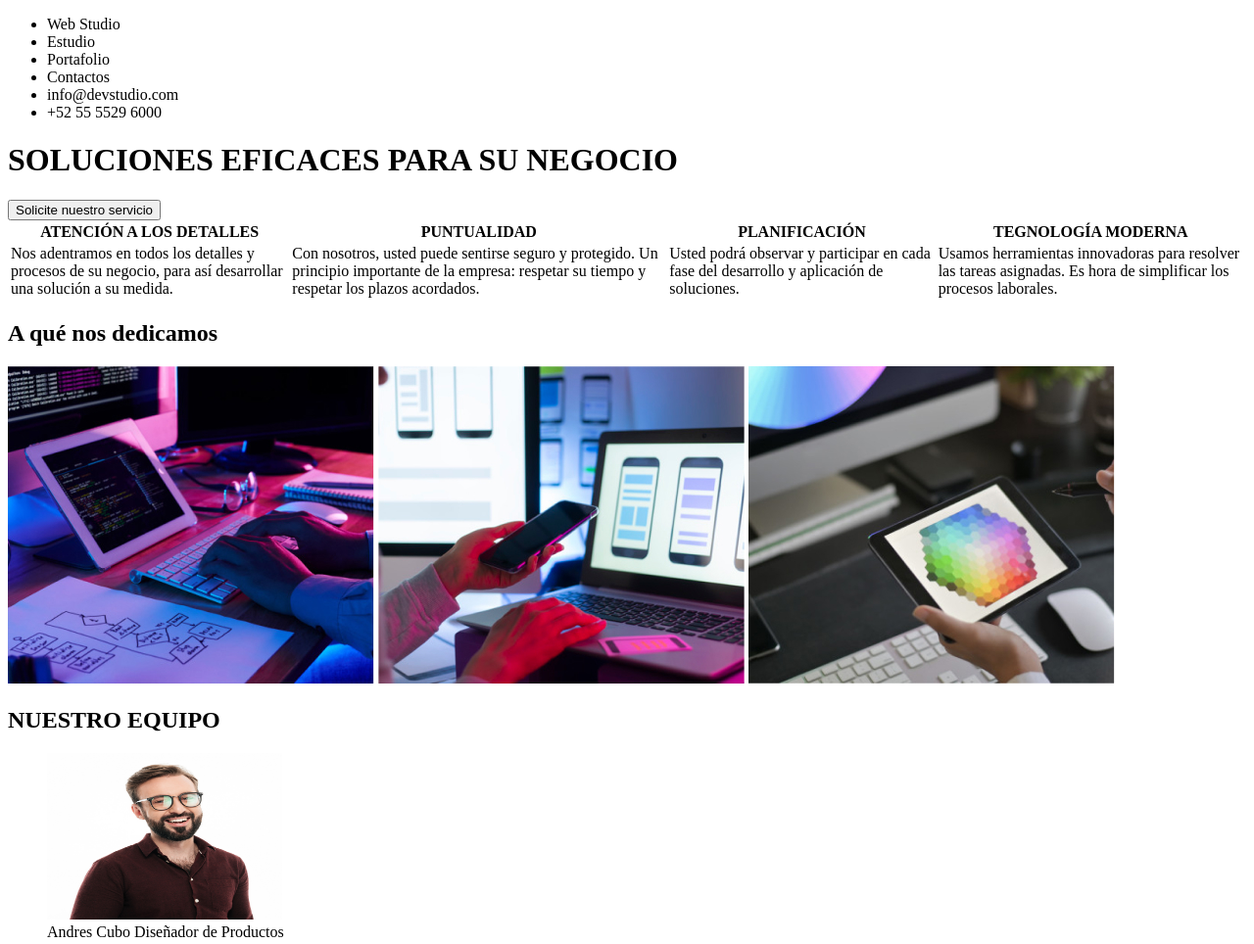
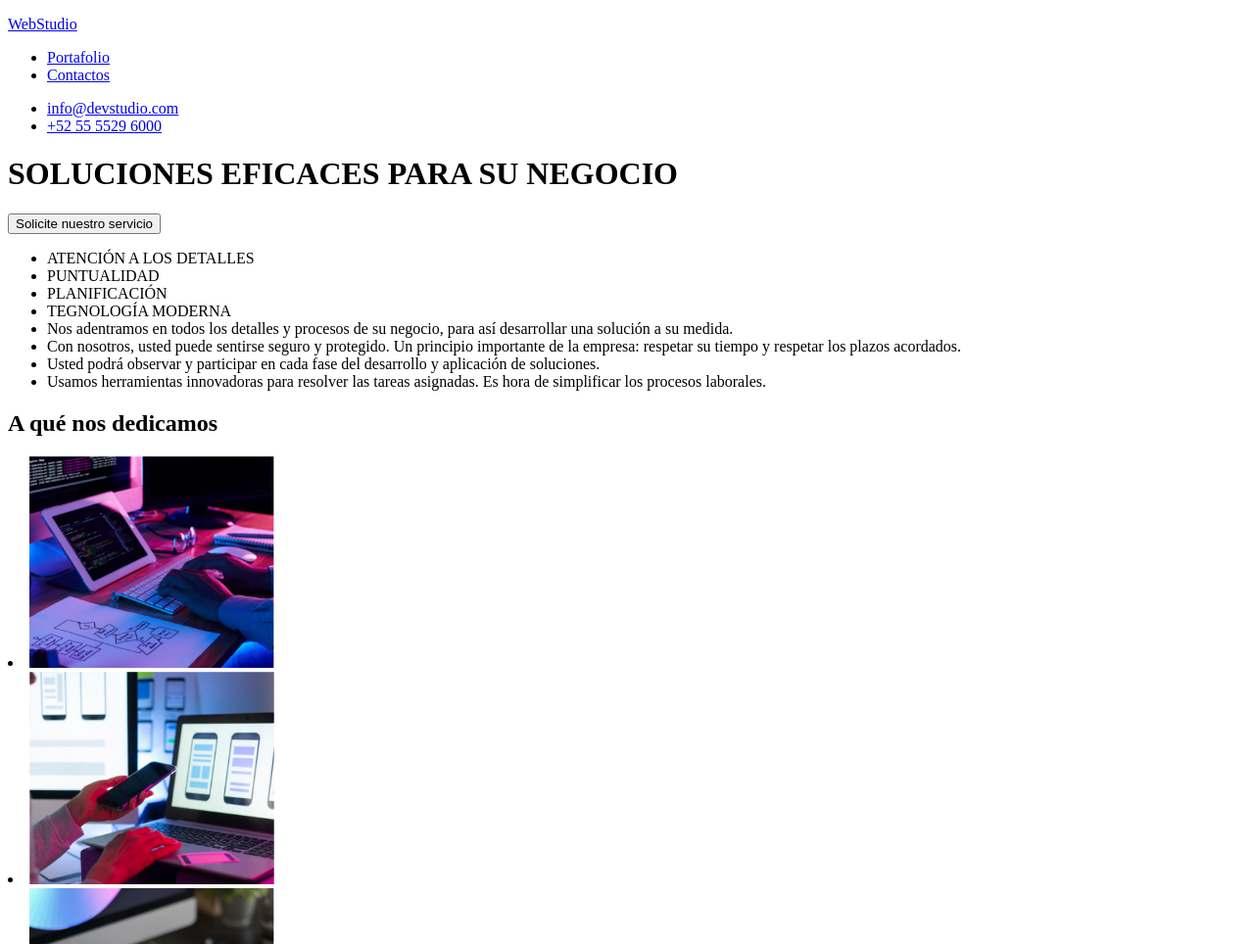
Before and after one commit to Arifonsi/goit-markup-hw-01, a plain HTML site: page index.html in a window 1280 px wide. Shown: the top 964 px of the page at 98% size. Drawn offline with Linux system fonts and the light colour scheme.

Commit message:
trabajo uno correcion uno

```diff
--- a/index.html
+++ b/index.html
@@ -6,80 +6,86 @@
 
 </head>
 <body>
+  <header>
     <nav>
+      <p> <a href="#">WebStudio</a></p>
         <ul>
-            <li>Web Studio</li>
-            <li>Estudio</li>
-            <li>Portafolio</li>
-            <li>Contactos</li>
-            <li>info@devstudio.com</li>
-            <li>+52 55 5529 6000</li>
+            <li><a href="#">Portafolio</a></li>
+            <li><a href="#">Contactos</a></li>
+        </ul>
+
+        <ul>
+            <a href="info@devstudio.com"><li>info@devstudio.com</a></li>
+            <a href="+52 55 5529 6000"><li>+52 55 5529 6000</a></li>
         </ul>
     </nav>
+   </header>
     <main>
 
     <h1>SOLUCIONES EFICACES PARA SU NEGOCIO</h1>
     <button type="button">Solicite nuestro servicio</button>
-        <table>
-        <tr>
-            <th>ATENCIÓN A LOS DETALLES</th>
-            <th>PUNTUALIDAD</th>
-            <th>PLANIFICACIÓN</th>
-            <th>TEGNOLOGÍA MODERNA</th>
-        </tr>
-        <tr>
-            <td>Nos adentramos en todos los detalles y procesos de su negocio, para así desarrollar una solución a su medida.</td>
-            <td>Con nosotros, usted puede sentirse seguro y protegido. Un principio importante de la empresa: respetar su tiempo y respetar los plazos acordados.</td>
-            <td>Usted podrá observar y participar en cada fase del desarrollo y aplicación de soluciones.</td>
-            <td>Usamos herramientas innovadoras para resolver las tareas asignadas. Es hora de simplificar los procesos laborales.</td>
-        </tr>
-    </table>
+        <ul>
+
+            <li>ATENCIÓN A LOS DETALLES</li>
+            <li>PUNTUALIDAD</li>
+            <li>PLANIFICACIÓN</li>
+            <li>TEGNOLOGÍA MODERNA</li>
+
+
+            <li>Nos adentramos en todos los detalles y procesos de su negocio, para así desarrollar una solución a su medida.</li>
+            <li>Con nosotros, usted puede sentirse seguro y protegido. Un principio importante de la empresa: respetar su tiempo y respetar los plazos acordados.</li>
+            <li>Usted podrá observar y participar en cada fase del desarrollo y aplicación de soluciones.</li>
+            <li>Usamos herramientas innovadoras para resolver las tareas asignadas. Es hora de simplificar los procesos laborales.</li>
+
+        </ul>
+     </main>
     <h2>A qué nos dedicamos</h2>
-      <img src="images/imagen.jpg" alt="persona usando un computador portatil"/>
-      <img src="images/imagen (1).jpg" alt="persona con celular"/>
-      <img src="images/imagen (2).jpg" alt="persona con tablet"/>
-    <table>
+      <li><img src="images/laptop.jpg" alt="persona usando un computador portatil" width="250"/></li>
+      <li><img src="images/control.jpg" alt="persona con celular" width="250"/></li>
+      <li><img src="images/ipad.jpg" alt="persona con tablet" width="250"/></li>
+    <ul>
     <h2>NUESTRO EQUIPO</h2>
-    <figure>
-      <img src="images/imagen (3).jpg" alt=" persona con gafas"width="240" height="170"/>
+    <ul>
+      <li><img src="images/hombregafascamisamarron.jpg" alt=" persona con gafas"width="240" height="170"/></li>
     <figcaption>
         Andres Cubo
         Diseñador de Productos
       </figcaption>
-    </figure>
-      <img src="images/imagen (4).jpg" alt="mujer con gafas"width="280" height="190"/>
+    </ul>
+    <ul>
+      <li><img src="images/mujercongafas.jpg" alt="mujer con gafas"width="280" height="190"/></li>
     <figcaption>
         Carla Palacios
         Desarrolladora Frontend
       </figcaption>
-    </figure>
-      <img src="images/imagen (5).jpg" alt="hombre cucasico"width="280" height="190"/>
+    </ul>
+    <ul>
+      <li><img src="images/hombrecamisa azul.jpg" alt="hombre cucasico"width="280" height="190"/></li>
     <figcaption>
         Mario Dorado
         Marketing
       </figcaption>
-    </figure>
-      <img src="images/imagen (6).jpg" alt="hombre de gafas"width="280" height="190"/>
+    </ul>
+    <ul>
+      <li><img src="images/hombregafas camisetanegra.jpg" alt="hombre de gafas"width="280" height="190"/></li>
     <figcaption>
         Pablo Mijangos
         Diseñador  IU
       </figcaption>
-    </figure>
-    <h3>WebStudio</h3>
-    </main>
-    </body>
-    <footer>
+    </ul>
+        <footer>
+         <a href="#">WebStudio</a>
      <ul>
       <address>
-        <li><small>Calz.Ticoman 500,ciudad de</small></li>
-        <li><small>Mexico,CDMX,Mexico</small></li>
-        <li><small>info@example.com</small></li>
-        <li><small>+52 55 5529 6000</small></li>
+        <li><a>Calz.Ticoman 500,ciudad de</a></li>
+        <li><a>Mexico,CDMX,Mexico</a></li>
+        <li><a>info@example.com</a></li>
+        <li><a>+52 55 5529 6000</a></li>
       </address>
      </ul>
 
     </footer>
-
+</body>
 
 
 </html>
```
Also changed, not shown: images/control.jpg (renamed from images/imagen (1).jpg), images/hombrecamisa azul.jpg (renamed from images/imagen (5).jpg), images/hombregafas camisetanegra.jpg (renamed from images/imagen (6).jpg), images/hombregafascamisamarron.jpg (renamed from images/imagen (3).jpg), images/ipad.jpg (renamed from images/imagen (2).jpg), images/laptop.jpg (renamed from images/imagen.jpg), images/mujercongafas.jpg (renamed from images/imagen (4).jpg).
